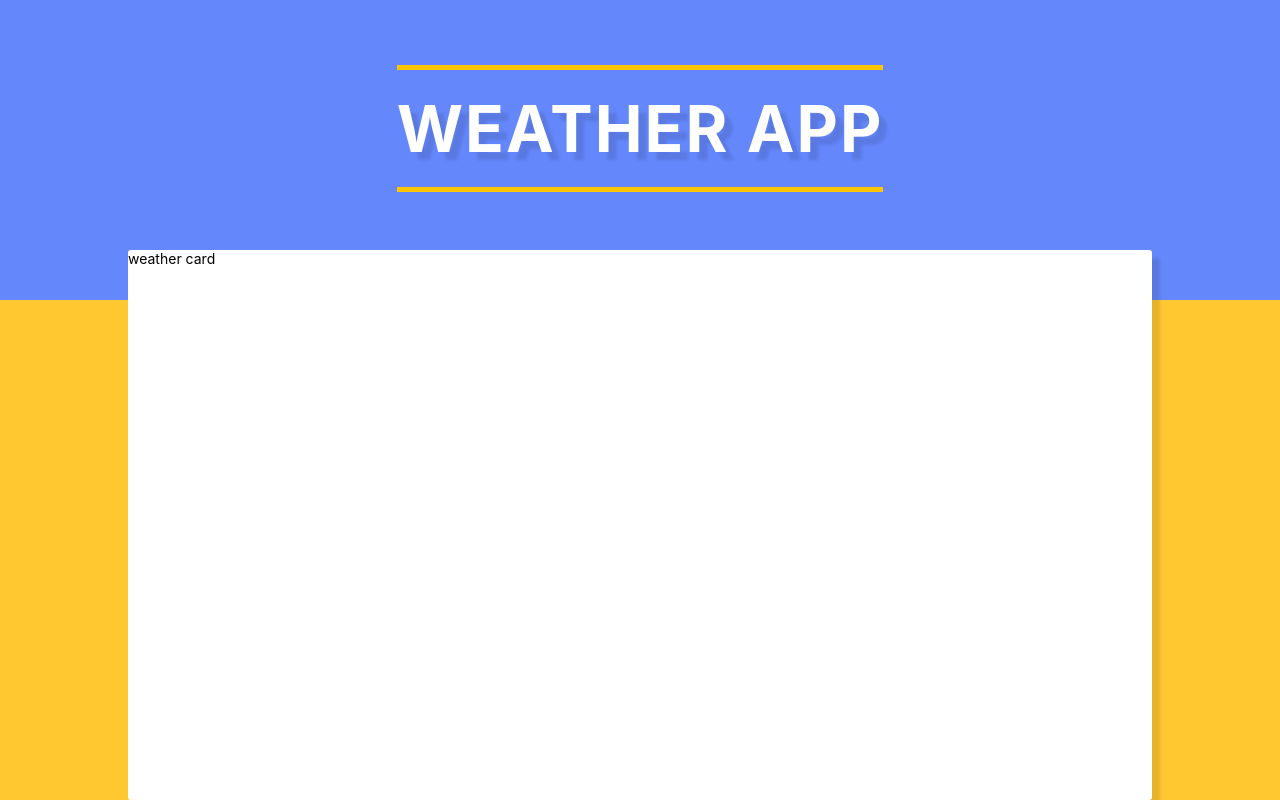
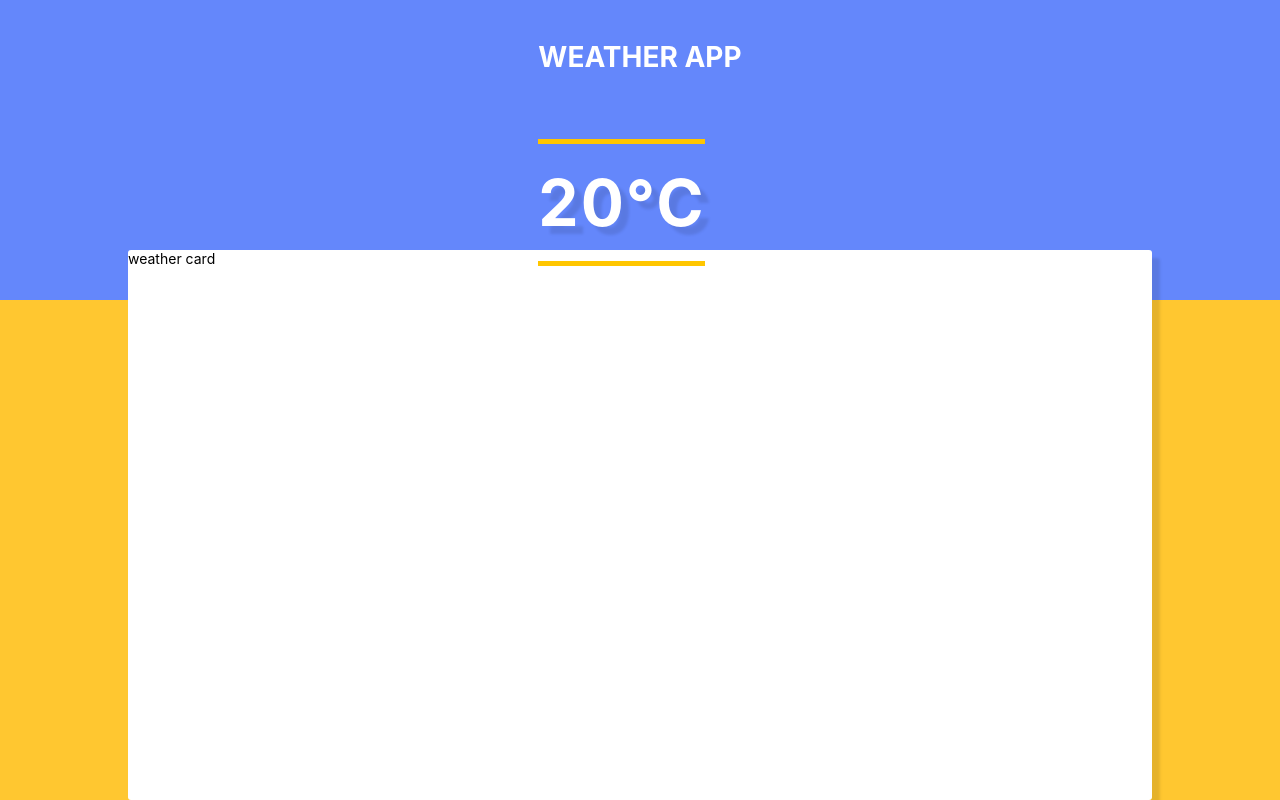
Before and after one commit to abheist/weather_app, a React (Create React App) app: page / in a window 1280 px wide. Built offline with nearby package versions, Linux system fonts and the light colour scheme.

Commit message:
AKS: change in bit of css and added sketch file

```diff
--- a/src/components/App/App.css
+++ b/src/components/App/App.css
@@ -21,7 +21,7 @@ body {
     background-repeat: round space;
 }
 
-.header h1 {
+.header .current-weather-card {
     margin-top: 65px;
     font-size: 4rem;
     font-weight: 700;
@@ -52,3 +52,23 @@ body {
     border-radius: 3px;
     box-shadow: 8px 8px 3px rgba(0, 0, 0, 0.1);
 }
+
+.text-shadow {
+    text-shadow: 8px 8px 3px rgba(0, 0, 0, 0.1);
+}
+
+.box-shadow {
+    box-shadow: 8px 8px 3px rgba(0, 0, 0, 0.1);
+}
+
+.text-center {
+    text-align: center;
+}
+
+.margin-top-10 {
+    margin-top: 40px;
+}
+
+.color-white {
+    color: #fff;
+}
--- a/src/components/App/App.js
+++ b/src/components/App/App.js
@@ -6,8 +6,17 @@ class App extends Component {
         return (
             <div className="App">
                 <div className="header">
-                    <div className="app-icon" />
-                    <h1>WEATHER APP</h1>
+                    <div>
+                        <div className="app-brand">
+                            <div className="logo" />
+                            <h1 className="text-center margin-top-10 color-white">
+                                WEATHER APP
+                            </h1>
+                        </div>
+                        <div className="current-weather-card text-shadow">
+                            20°C
+                        </div>
+                    </div>
                 </div>
                 <div className="container">
                     <div className="container-card">weather card</div>
```
Also changed, not shown: 1 other file (tests, documents, lock files or other folders).
